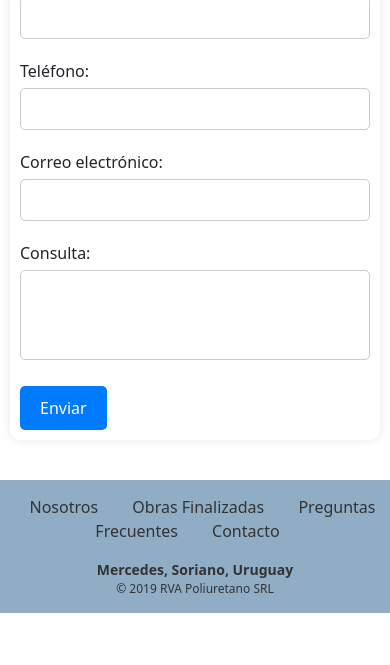
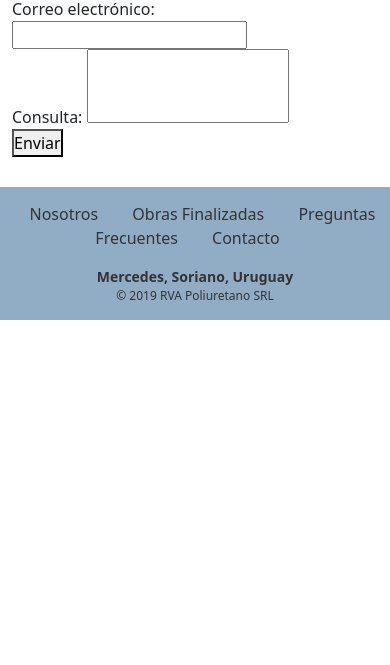
Before and after one commit to RaulAvilaa/pagina-rva-poliuretano, a plain HTML site: page pages/contacto.html in a window 390 px wide. Shown: the part 179-844 px from the top of the page. Drawn offline with nearby package versions, Linux system fonts and the light colour scheme.

Commit message:
elimine los estilos css para poder modificarlos de 0, porque me afectaba en otros html

```diff
--- a/css/style.css
+++ b/css/style.css
@@ -206,101 +206,10 @@ nav {
 }
 
 /* Estilos del formulario de contacto */
-/* .tituloContacto {
-    margin: 25px;
-} */
-/* Estilos generales */
-.container {
-    max-width: 800px;
-    margin: 0 auto;
-    padding: 20px;
-}
 
-.tituloContacto {
-    font-size: 24px;
-    margin-bottom: 20px;
-}
-
-.contact-form {
-    background-color: #fff;
-    border-radius: 10px;
-    padding: 20px;
-    box-shadow: 0 0 10px rgba(0, 0, 0, 0.1);
-}
-
-.form-group {
-    margin-bottom: 20px;
-}
-
-.form-group label {
-    display: block;
-    margin-bottom: 5px;
-}
-
-.form-group input[type="text"],
-.form-group input[type="tel"],
-.form-group input[type="email"],
-.form-group textarea {
-    width: 100%;
-    padding: 10px;
-    border: 1px solid #ccc;
-    border-radius: 5px;
-    transition: border-color 0.3s;
-}
-
-.form-group input[type="text"]:focus,
-.form-group input[type="tel"]:focus,
-.form-group input[type="email"]:focus,
-.form-group textarea:focus {
-    border-color: #007bff;
-    outline: none;
-}
-
-.button-container {
-    text-align: center;
-    margin-top: 20px;
-}
-
-button {
-    background-color: #007bff;
-    color: #fff;
-    border: none;
-    border-radius: 5px;
-    padding: 10px 20px;
-    cursor: pointer;
-    transition: background-color 0.3s;
-}
-
-button:hover {
-    background-color: #0056b3;
-}
-
-/* Estilos para hacerlo responsive */
-@media screen and (max-width: 768px) {
-    .container {
-        padding: 10px;
-    }
-
-    .contact-form {
-        padding: 10px;
-    }
-
-    .form-group input[type="text"],
-    .form-group input[type="tel"],
-    .form-group input[type="email"],
-    .form-group textarea {
-        padding: 8px;
-    }
-
-    .button-container {
-        margin-top: 10px;
-    }
-}
 
 
 /* Fin de estilo de contacto */
-
-
 
 
 
```
